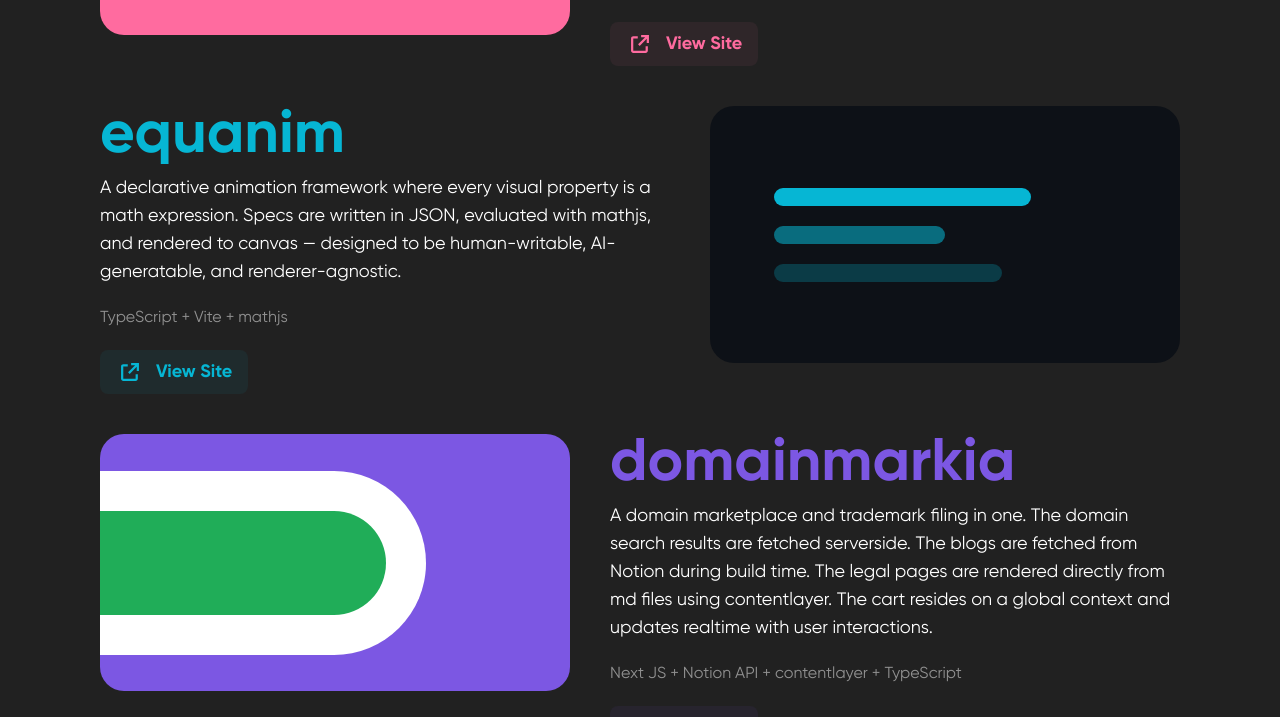
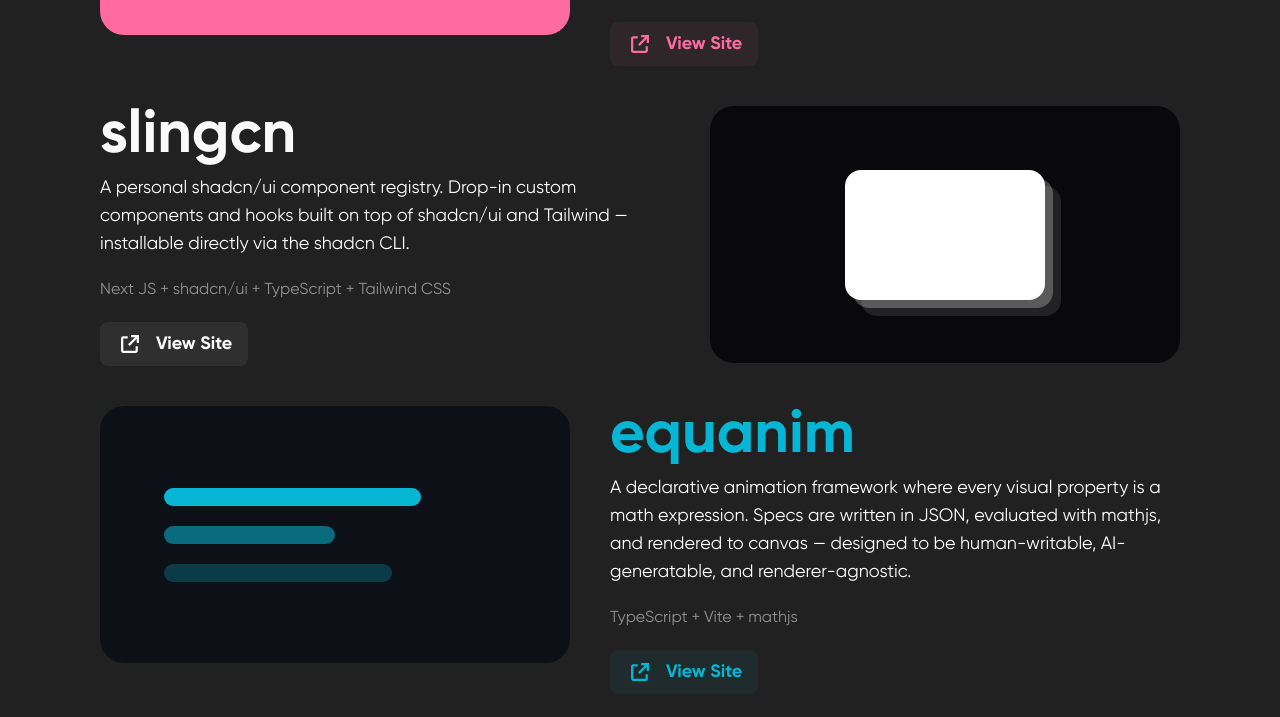
Before and after one commit to david-sling/portfolio-2, a Next.js app: page / in a window 1280 px wide. Shown: the part 1714-2431 px from the top of the page. Built offline with nearby package versions, Linux system fonts and the light colour scheme.

Commit message:
feat: add slingcn to portfolio

```diff
--- /dev/null
+++ b/src/assets/illustrations/slingcn/SlingcnIllustration.tsx
@@ -0,0 +1,9 @@
+export const SlingcnIllustration = () => (
+  <div className="flex-1 bg-[#09090B] flex items-center justify-center relative overflow-hidden">
+    <div className="relative w-[120px] h-[80px] md:w-[200px] md:h-[130px]">
+      <div className="absolute inset-0 bg-white/10 rounded-2xl translate-x-4 translate-y-4 group-hover:translate-x-10 group-hover:translate-y-10 transition-all duration-700" />
+      <div className="absolute inset-0 bg-white/25 rounded-2xl translate-x-2 translate-y-2 group-hover:translate-x-5 group-hover:translate-y-5 transition-all duration-700 delay-75" />
+      <div className="absolute inset-0 bg-white rounded-2xl transition-all duration-700 delay-150" />
+    </div>
+  </div>
+);
--- a/src/components/home/Work.tsx
+++ b/src/components/home/Work.tsx
@@ -8,6 +8,7 @@
 import { FilmkitIllustration } from "@/assets/illustrations/filmkit/FilmkitIllustration";
 import { OfflynIllustration } from "@/assets/illustrations/offlyn/OfflynIllustration";
 import { EquanimIllustration } from "@/assets/illustrations/equanim/EquanimIllustration";
+import { SlingcnIllustration } from "@/assets/illustrations/slingcn/SlingcnIllustration";
 
 export const Work = () => (
   <Section id="work" className="py-10 md:py-32">
@@ -22,6 +23,14 @@
         color="#FF6B9F"
         projectLink="https://offlyn.love"
         illustration={<OfflynIllustration />}
+      />
+      <WorkCard
+        name="slingcn"
+        description="A personal shadcn/ui component registry. Drop-in custom components and hooks built on top of shadcn/ui and Tailwind — installable directly via the shadcn CLI."
+        stack={["Next JS", "shadcn/ui", "TypeScript", "Tailwind CSS"]}
+        color="#FAFAFA"
+        projectLink="https://shadcn.davidsling.in"
+        illustration={<SlingcnIllustration />}
       />
       <WorkCard
         name="equanim"
```
